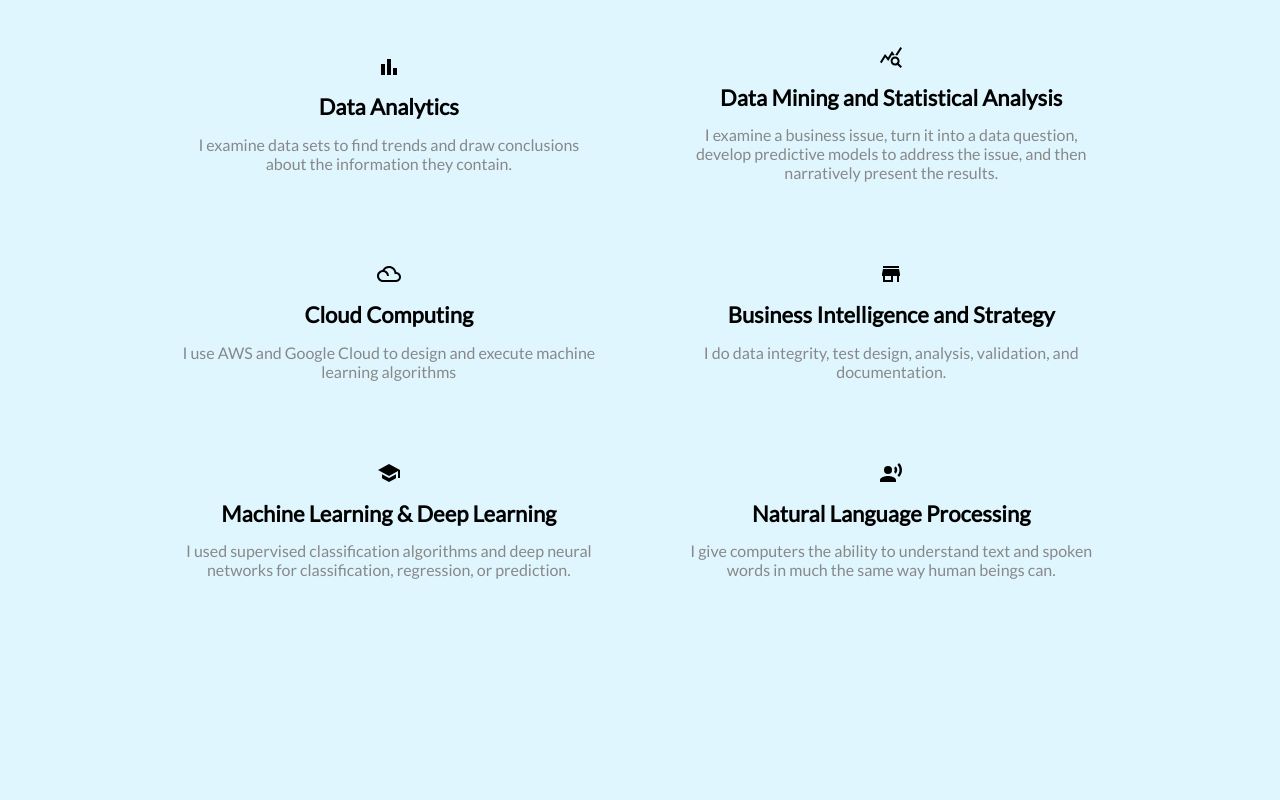
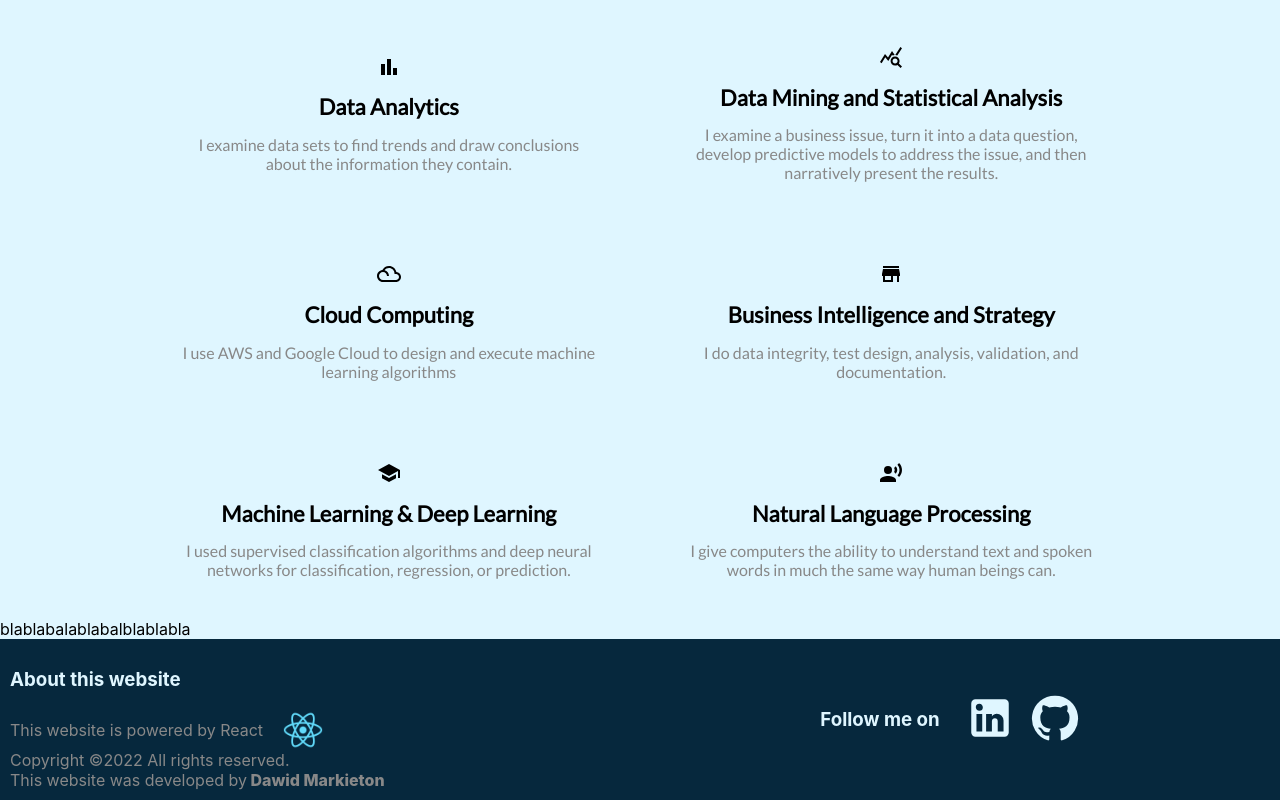
Before and after one commit to greenMakaroni/batuhan-resume, a React (Create React App) app: page / in a window 1280 px wide. Shown: the part 1503-2303 px from the top of the page. Before the commit the page ends 2122 px from the top, so only its background shows below. Built offline with nearby package versions, Linux system fonts and the light colour scheme.

Commit message:
Create footer component complete, create skills component started

```diff
--- /dev/null
+++ b/src/components/footer/Footer.jsx
@@ -0,0 +1,42 @@
+import LinkedInIcon from '@mui/icons-material/LinkedIn';
+import GitHubIcon from '@mui/icons-material/GitHub';
+import reactLogo from "./logo192.png"
+import useWindowDimensions from '../../useWindowDimensions';
+import "./footer.scss"
+
+export default function Footer() {
+  const { width } = useWindowDimensions();
+
+  return (
+    <div className="footer" style={ width < 700 ? { flexDirection: "column" } : { flexDirection: "row"} }>
+        <div className="about-page" style={width < 700 ? { width: "100%", alignItems: "center", justifyContent: "center" } : {width: "50%"}}>
+            <h3 className="h3-footer">
+                About this website
+            </h3>
+            <p className="about-this-website-par">
+                This website is powered by React
+                <img src={reactLogo} className="react-logo" alt=" " />
+            </p>
+            <p className="about-this-website-par">
+                Copyright ©2022 All rights reserved.
+            </p>
+            <p className="formatting-pain">
+                This website was developed by
+                <span>
+                <a className="footer-link" href="https://github.com/greenMakaroni"> Dawid Markieton</a>
+                </span>
+            </p>
+        </div>
+
+        <div className="socials">
+            <h3 className="h3-footer"> Follow me on </h3>
+            <a href="https://www.linkedin.com/in/batuhan-ozgur-basal-84154320b/">
+                <LinkedInIcon className="social-icon"/>
+            </a>
+            <a href="https://github.com/007Batuhan2">
+                <GitHubIcon className="social-icon"/>
+            </a>
+        </div>
+    </div>
+  )
+}
--- /dev/null
+++ b/src/components/footer/footer.scss
@@ -0,0 +1,72 @@
+.footer {
+    display: flex;
+    flex-direction: row;
+    width: 100vw;
+    background-color: #06283D;
+    margin: 0;
+
+    .about-page {
+        width: 50%;
+        padding: 10px;
+        display: flex;
+        flex-direction: column;
+
+        .about-this-website-par {
+            display: flex;
+            flex-direction: row;
+            align-items: center;
+            color: #888888
+        }
+
+        .formatting-pain {
+            color: #888888;
+            text-align: left;
+            .footer-link {
+                text-decoration: none;
+                font-weight: 800;
+                color: #888888
+            }
+        }
+
+        .about-this-website-par-bottom {
+            display: flex;
+            flex-direction: row;
+            align-items: center;
+            color: #888888
+        }
+
+        .react-logo {
+            height: 40px;
+            width: 40px;
+            margin-left: 20px;
+            animation: logo-spin 3s infinite;
+        }
+    }
+
+    .socials {
+        display: flex;
+        width: 50%;
+        padding: 30px;
+        align-items: center;
+        justify-content: center;
+        flex-direction: row;
+
+        .social-icon {
+            color: #DFF6FF;
+            font-size: 50px;
+            margin-left: 15px;
+        }
+    }
+}
+
+.h3-footer {
+    color: #DFF6FF;
+    margin-right: 10px;
+    padding: 0;
+}
+
+@keyframes logo-spin {
+    100% {
+        rotate: 360deg;
+    }
+}
--- /dev/null
+++ b/src/components/skills/Skills.jsx
@@ -0,0 +1,10 @@
+import { useNavigate } from "react-router-dom"
+import "./skills.scss"
+
+export default function Skills() {
+  return (
+    <div className="skills-section">
+        blablabalablabalblablabla
+    </div>
+  )
+}
--- /dev/null
+++ b/src/components/skills/skills.scss
@@ -0,0 +1,3 @@
+.skills-section {
+    width: 100%;
+}
--- a/src/pages/home/Home.jsx
+++ b/src/pages/home/Home.jsx
@@ -1,8 +1,10 @@
 import Landing from '../../components/landing/Landing'
 import PersonalDetails from '../../components/details/PersonalDetails'
+import Interests from '../../components/interests/Interests'
+import Skills from '../../components/skills/Skills'
+import Footer from '../../components/footer/Footer'
+
 import "./home.scss"
-import Interests from '../../components/interests/Interests'
-
 
 export default function Home() {
   return (
@@ -16,6 +18,10 @@ export default function Home() {
       <div className="interests">
         <Interests />
       </div>
+      <div className="skills">
+        <Skills />
+      </div>
+      <Footer />
     </>
   )
 }
--- a/src/pages/home/home.scss
+++ b/src/pages/home/home.scss
@@ -14,3 +14,7 @@
 .interests {
     width: 100vw;
 }
+
+.skills {
+    width: 100vw;
+}
```
Also changed, not shown: src/components/footer/logo192.png (added).
